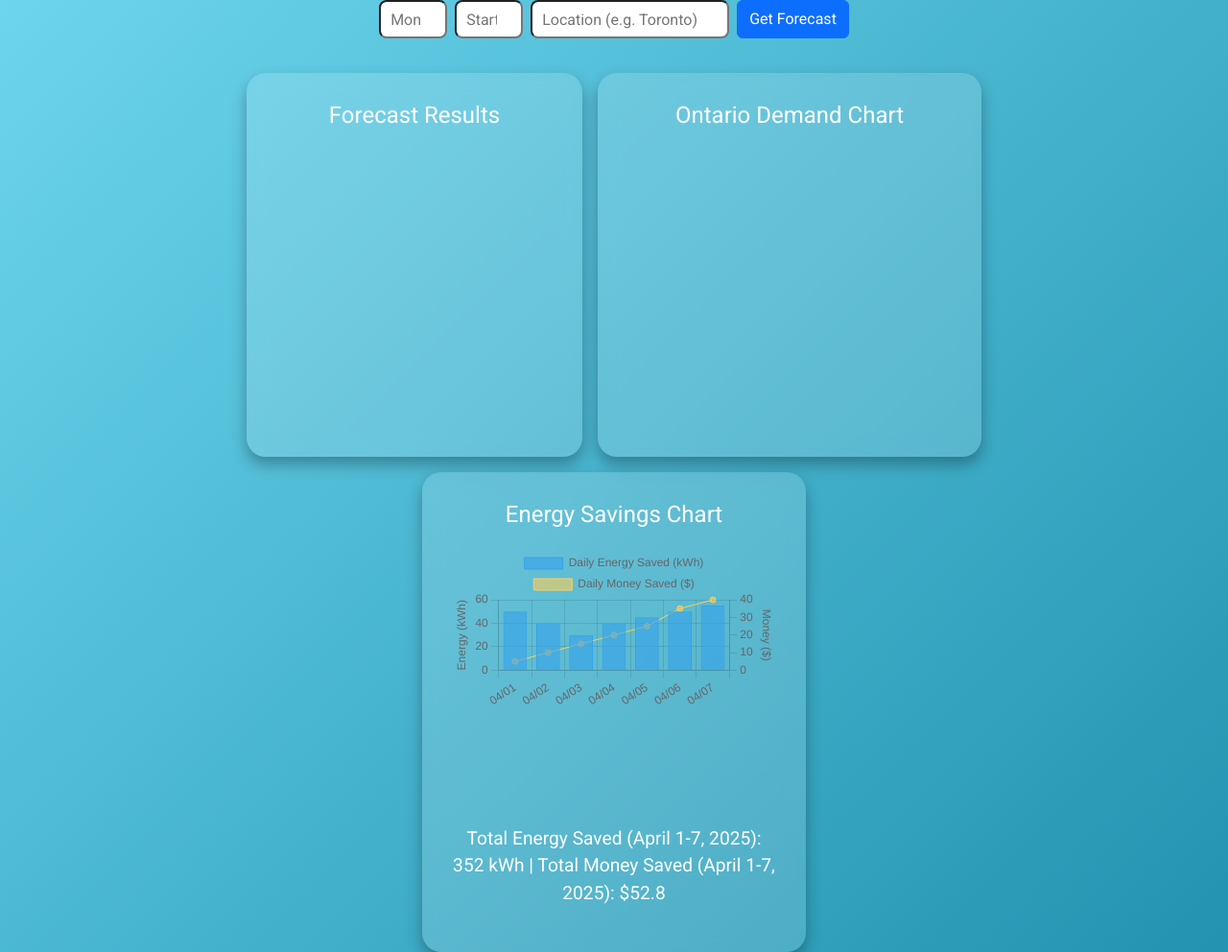
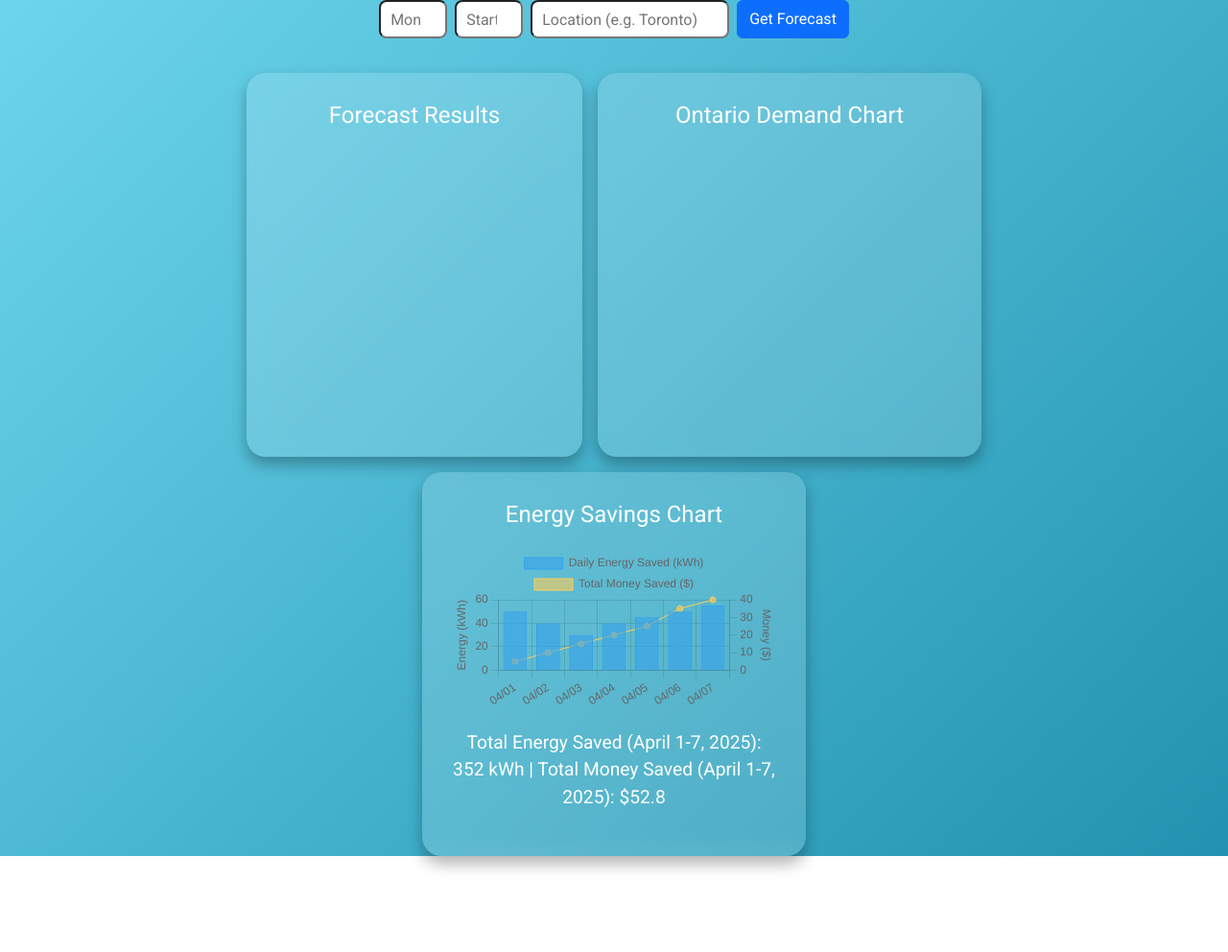
Before and after one commit to Harkirat2504/CAPSTONE4416-2025W, a website: page index.html in a window 1280 px wide. Shown: the whole page at 96% size. After the commit the page ends 892 px from the top, so only its background shows below. Drawn offline with nearby package versions, Linux system fonts and the light colour scheme.

Commit message:
Update index.html

```diff
--- a/index.html
+++ b/index.html
@@ -104,12 +104,12 @@
       </div>
 
       <!-- New Card: Energy Savings Chart -->
-      <div class="card-custom" style="width: 400px; height: 500px;">
+      <div class="card-custom" style="width: 400px; height: 400px;">
         <h2>Energy Savings Chart</h2>
         <div class="chart-container">
           <canvas id="savingsChart"></canvas>
         </div>
-        <p id="savingsTotals" style="margin-top:20px; font-size:1.2rem;"></p>
+        <p id="savingsTotals" style="font-size:1.2rem;"></p>
       </div>
     </div>
   </div>
@@ -212,29 +212,30 @@
     }
 
     // ------------------ Static Chart Section ------------------ //
-    // Function to create a static energy savings chart with two datasets (Energy Saved and Money Saved)
+    // Function to create a static energy savings chart with two datasets
     function createStaticSavingsChart() {
       const ctx = document.getElementById("savingsChart").getContext("2d");
 
       // Static data for April 1st - 7th, 2025
       const labels = ["04/01", "04/02", "04/03", "04/04", "04/05", "04/06", "04/07"];
       const energySaved = [50, 40, 30, 40, 45, 50, 55]; // in kWh
+      // Changed label from 'Daily Money Saved ($)' to 'Total Money Saved ($)'
       const moneySaved = [5, 10, 15, 20, 25, 35, 40]; // in dollars
 
-      // Calculate totals (using provided totals instead if needed)
-      const totalEnergy = 352; // as provided
-      const totalMoney = 52.80; // as provided
+      // Provided totals
+      const totalEnergy = 352;
+      const totalMoney = 52.8;
 
-      // Save totals to a paragraph element later
+      // Place totals in the paragraph (removed margin-top)
       document.getElementById("savingsTotals").textContent =
         `Total Energy Saved (April 1-7, 2025): ${totalEnergy} kWh | Total Money Saved (April 1-7, 2025): $${totalMoney}`;
 
-      // Create a chart with dual y-axes
       new Chart(ctx, {
         type: "bar",
         data: {
           labels: labels,
-          datasets: [{
+          datasets: [
+            {
               label: "Daily Energy Saved (kWh)",
               data: energySaved,
               backgroundColor: "rgba(54, 162, 235, 0.6)",
@@ -243,7 +244,7 @@
               yAxisID: "y-energy"
             },
             {
-              label: "Daily Money Saved ($)",
+              label: "Total Money Saved ($)",
               data: moneySaved,
               backgroundColor: "rgba(255, 206, 86, 0.6)",
               borderColor: "rgba(255, 206, 86, 1)",
@@ -308,9 +309,8 @@
       updateOntarioChart(data, labels);
     });
 
-    // When the page loads, create the static energy savings chart
+    // On page load, create the static energy savings chart
     window.addEventListener("load", createStaticSavingsChart);
   </script>
 </body>
-
 </html>
```
